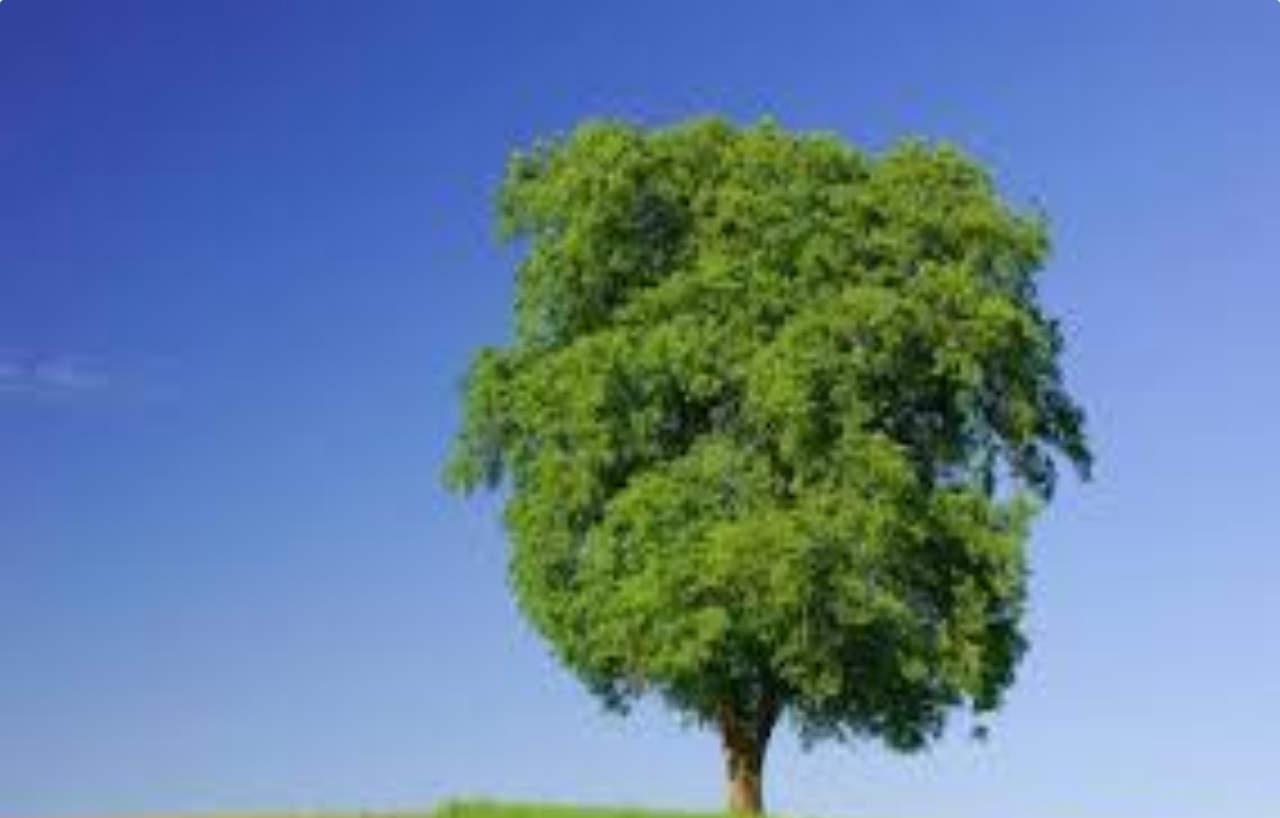
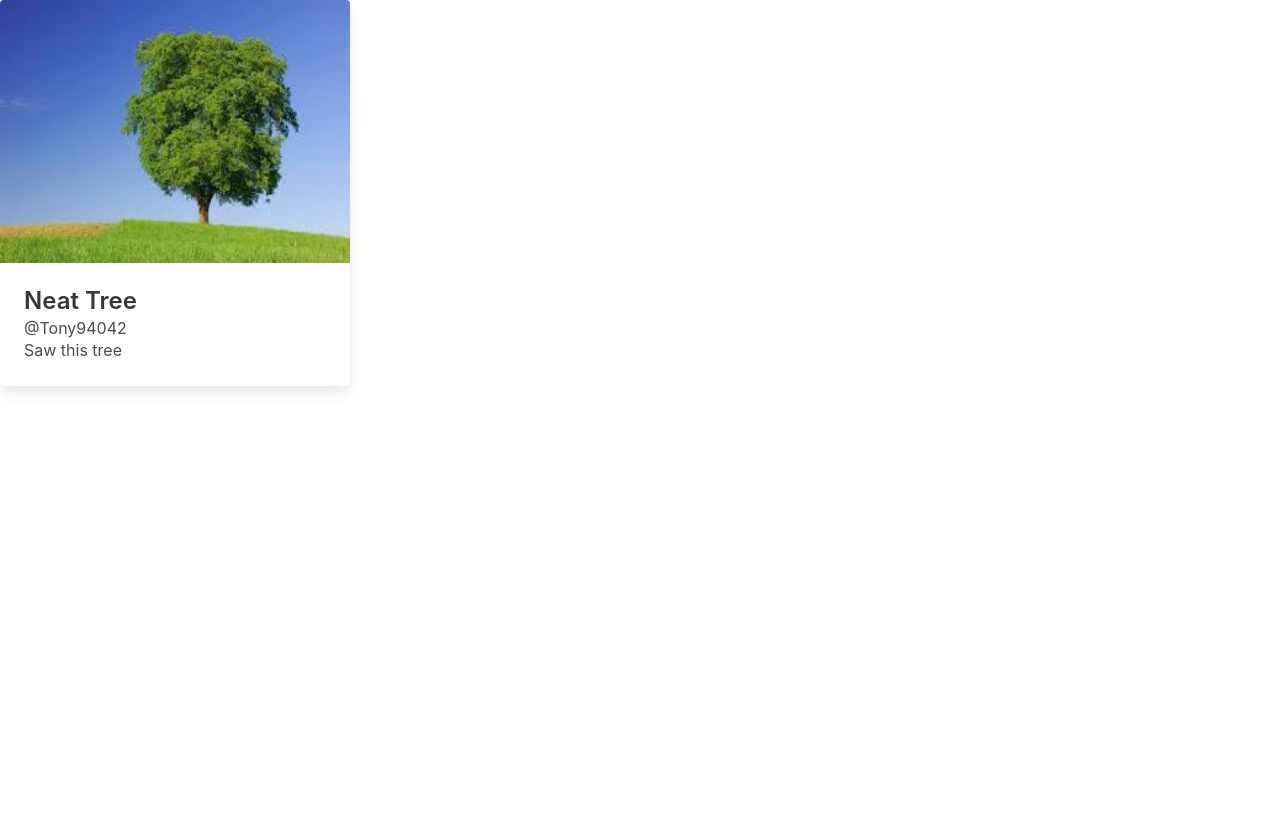
Before and after one commit to Tony940426/Angular-Cards, an Angular app: page / in a window 1280 px wide. Shown: the top 818 px of the page. Built offline with nearby package versions, Linux system fonts and the light colour scheme.

Commit message:
Added basic sizing for cards

```diff
--- a/src/app/app.component.css
+++ b/src/app/app.component.css
@@ -0,0 +1,5 @@
+.card {
+  width: 350px;
+}
+
+/* By putting app styling in the app component css. Styling only impacts this. */
```
